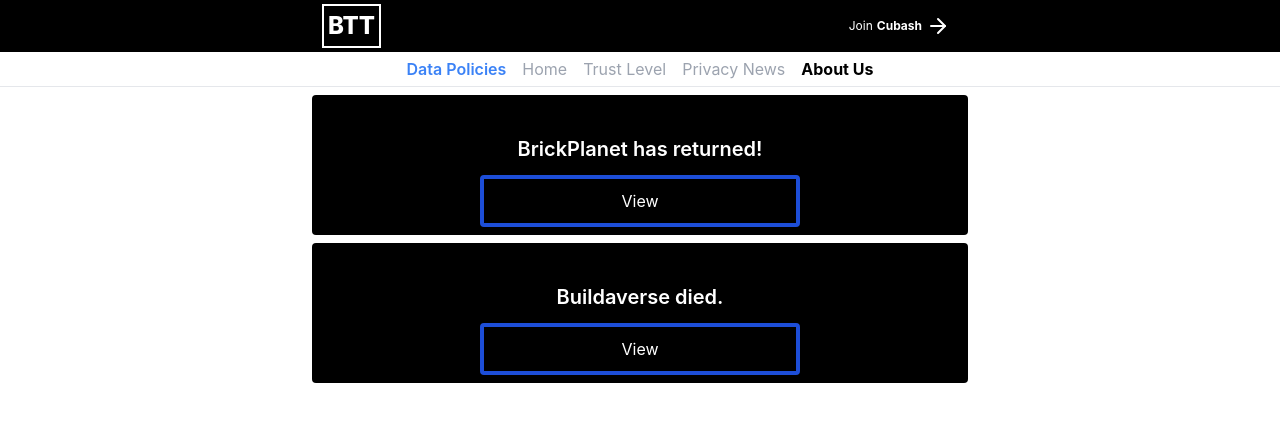
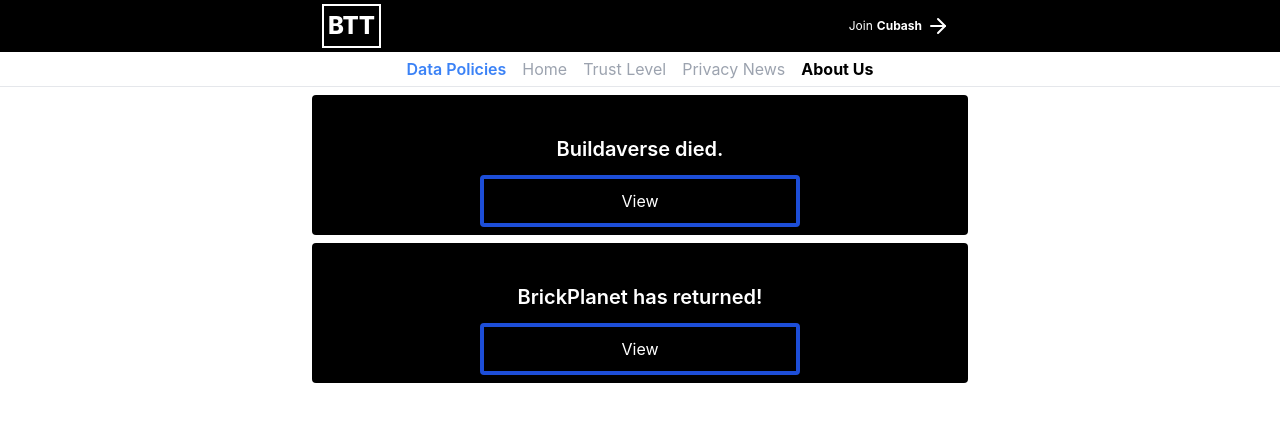
Before and after one commit to Weeabo-Inc/The-Sandbox-Now, a Next.js app: page /news in a window 1280 px wide. Shown: the top 422 px of the page. Built offline with nearby package versions, Linux system fonts and the light colour scheme.

Commit message:
Update index.tsx

```diff
--- a/pages/news/index.tsx
+++ b/pages/news/index.tsx
@@ -7,10 +7,8 @@
     const { data, error } = useSWR('/api/news', fetcher)
     if (error) return <div>Failed to load...</div>;
     if (!data) return <div>Loading posts...</div>;
-    console.log(data)
-    data.map((news: any) => {
-        console.log(news)
-        })
+
+    data.reverse()
     return (
         <div className='prose mx-auto prose-slate'>
 
```
